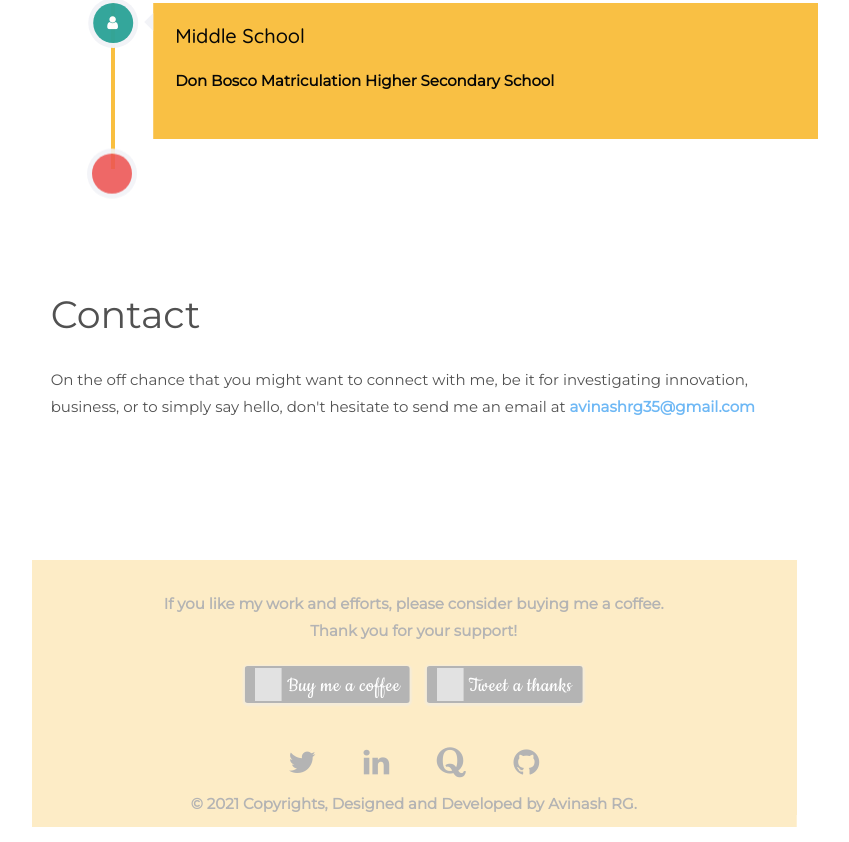
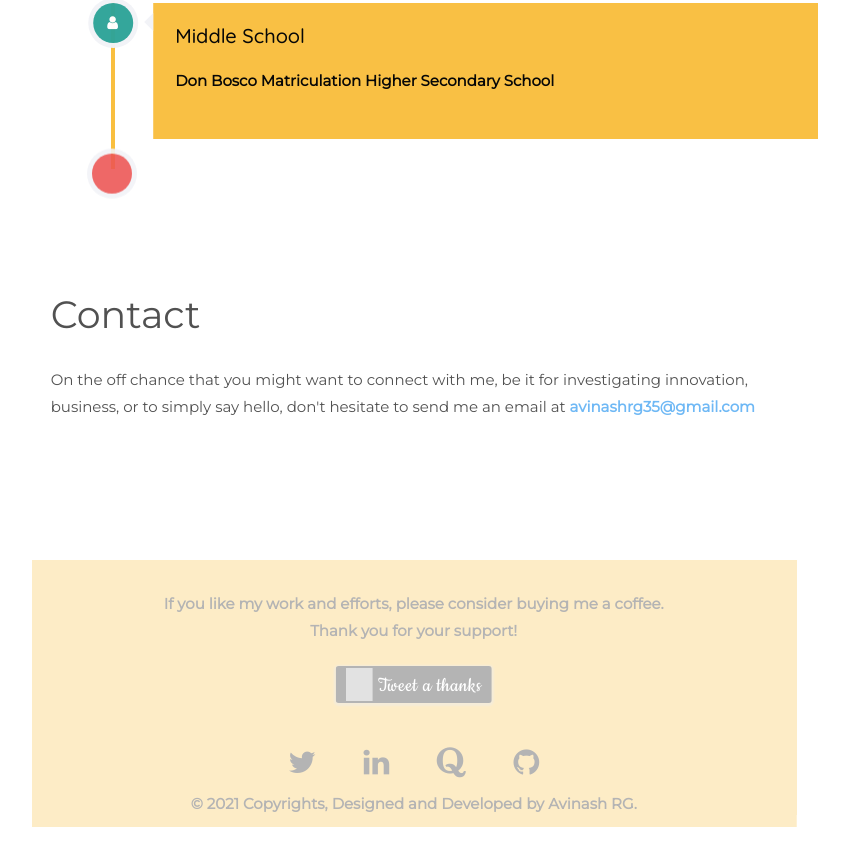
Before and after one commit to AvinashRG-008/AvinashRG.github.io, a plain HTML site: page index.html in a window 1280 px wide. Shown: the part 2110-2952 px from the top of the page, without its empty margins (341-1190 px from the left). Drawn offline with nearby package versions, Linux system fonts and the light colour scheme; grey boxes are pictures that could not be loaded; a web font is replaced by a local one.

Commit message:
Update index.html

```diff
--- a/index.html
+++ b/index.html
@@ -401,7 +401,7 @@
                                  <p style="text-align: center"><strong>If you like my work and efforts, please consider buying me a coffee.<br>Thank you for your support!</strong></p>
                                  <div align=center>
                                     <link href="https://fonts.googleapis.com/css?family=Cookie" rel="stylesheet">
-                                    <a class="bmc-button" target="_blank" href="https://www.buymeacoffee.com/r194dME8y"><img src="https://bmc-cdn.nyc3.digitaloceanspaces.com/BMC-button-images/BMC-btn-logo.svg" alt="Buy me a coffee"><span style="margin-left:5px">Buy me a coffee</span></a>&nbsp;&nbsp;&nbsp;
+
                                      <a class="bmc-button" onclick="window.open(`https://twitter.com/intent/tweet?text=Thank%20you%20@avinash_rg%20for%20creating%20this%20portfolio%20web-page%2e%0A%0ACreate%20your%20own%20a%20portfolio%20%0A%0Ahttps%3A%2F%2FAvinashRG-008.github.io%2F`, 'share-twitter', 'width=550, height=235'); return false;"><img src="https://cdn3.iconfinder.com/data/icons/basicolor-reading-writing/24/077_twitter-512.png" alt="twitter"><span style="margin-left:5px">Tweet a thanks</span></a>
                                     <br><br>
                                     <p style="font-size: 30px; margin-bottom: 0px;"><a href="https://twitter.com/@avinash_rg" style="color: black;" class="fa fa-twitter"></a> &nbsp;&nbsp;&nbsp;&nbsp;
```
